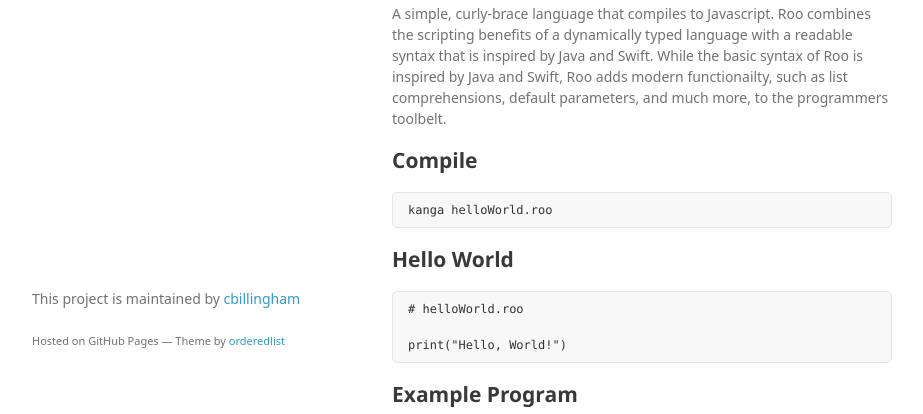
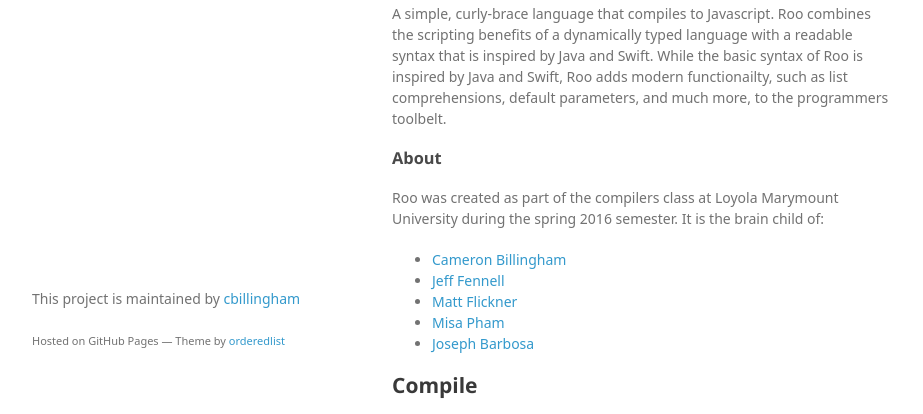
Before and after one commit to cbillingham/roo, a plain HTML site: page index.html in a window 1280 px wide. Shown: the part 380-794 px from the top of the page, without its empty margins (178-1101 px from the left). Drawn offline with Linux system fonts and the light colour scheme; a web font is replaced by a local one.

Commit message:
update about and team members

```diff
--- a/index.html
+++ b/index.html
@@ -29,6 +29,18 @@
         <p><img src="https://github.com/cbillingham/roo/blob/master/images/roo.jpg?raw=true" alt="Logo"></p>
 
 <p>A simple, curly-brace language that compiles to Javascript. Roo combines the scripting benefits of a dynamically typed language with a readable syntax that is inspired by Java and Swift. While the basic syntax of Roo is inspired by Java and Swift, Roo adds modern functionailty, such as list comprehensions, default parameters, and much more, to the programmers toolbelt.</p>
+
+<h3><a id="user-content-about" class="anchor" href="#about" aria-hidden="true"><span aria-hidden="true" class="octicon octicon-link"></span></a>About</h3>
+
+<p>Roo was created as part of the compilers class at Loyola Marymount University during the spring 2016 semester. It is the brain child of:</p>
+
+<ul>
+<li><a href="https://github.com/cbillingham">Cameron Billingham</a></li>
+<li><a href="https://github.com/jtfennell">Jeff Fennell</a></li>
+<li><a href="https://github.com/mwflickner">Matt Flickner</a></li>
+<li><a href="https://github.com/misaqpham">Misa Pham</a></li>
+<li><a href="https://github.com/jbarbosa1">Joseph Barbosa</a></li>
+</ul>
 
 <h2>
 <a id="compile" class="anchor" href="#compile" aria-hidden="true"><span aria-hidden="true" class="octicon octicon-link"></span></a>Compile</h2>
```
